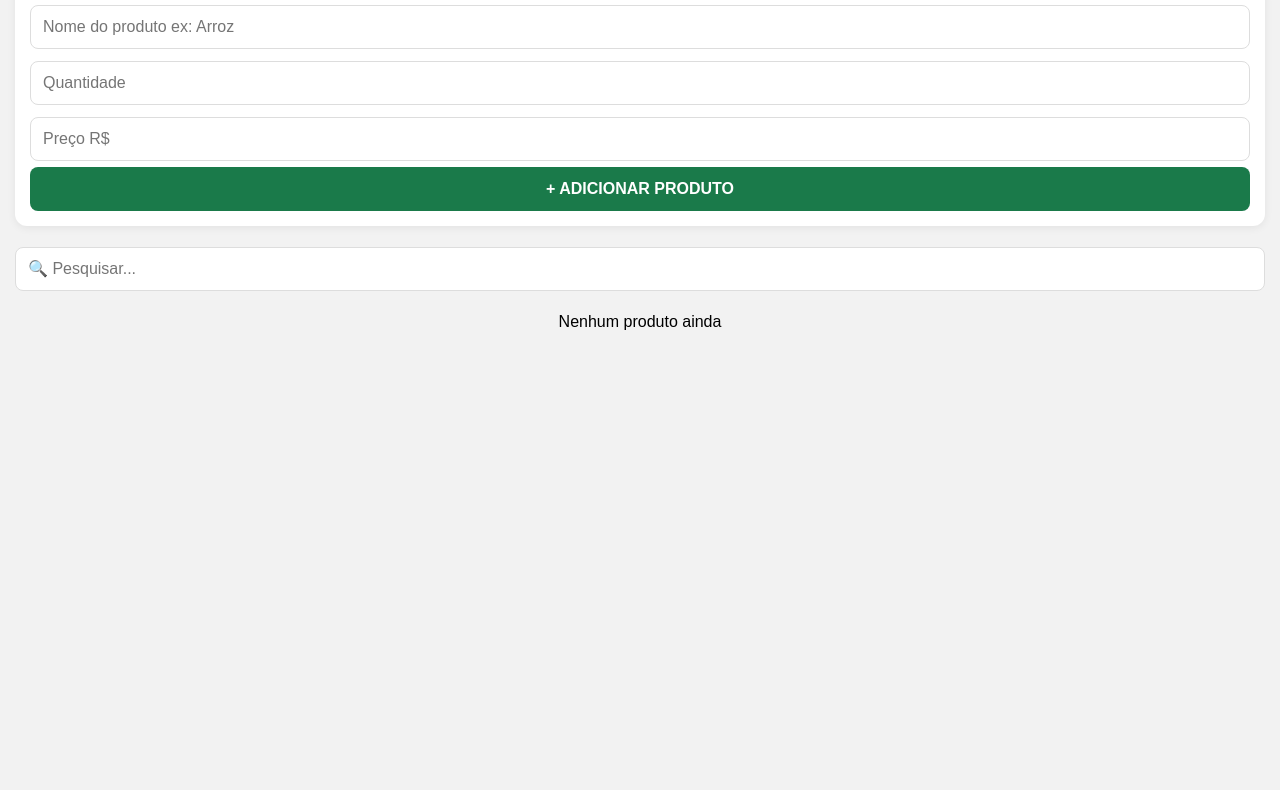
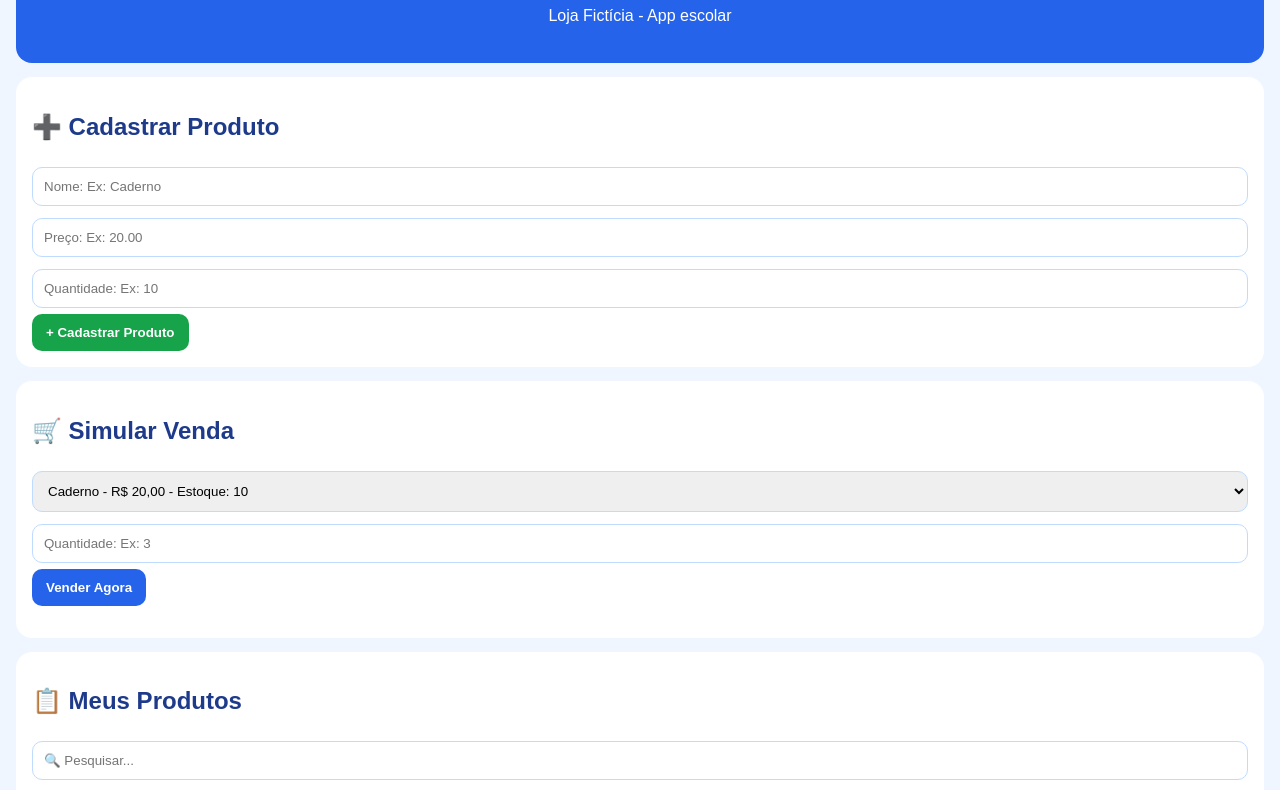
Before and after one commit to yasmiin20004-stack/estoque-facil, a plain HTML site: page index.html in a window 1280 px wide. Shown: the part 112-902 px from the top of the page. Before the commit the page ends 800 px from the top, so only its background shows below. Drawn offline with Linux system fonts and the light colour scheme.

Commit message:
Refactor HTML structure and styles for layout

```diff
--- a/index.html
+++ b/index.html
@@ -4,51 +4,48 @@
 <meta charset="UTF-8">
 <meta name="viewport" content="width=device-width, initial-scale=1.0">
 <title>Estoque Fácil</title>
+<link rel="manifest" href="./manifest.webmanifest">
+<meta name="theme-color" content="#2563EB">
 <style>
-*{box-sizing:border-box}body{margin:0;font-family:Arial;background:#f2f2f2;padding:15px}
-h1{text-align:center;color:#1a7a4a}
-.card{background:#fff;padding:15px;border-radius:12px;margin-bottom:15px;box-shadow:0 2px 8px #0001}
-input,select{width:100%;padding:12px;margin:6px 0;border:1px solid #ddd;border-radius:8px;font-size:16px}
-button{width:100%;padding:13px;background:#1a7a4a;color:#fff;border:0;border-radius:8px;font-size:16px;font-weight:bold}
-.item{background:#fff;padding:12px;border-radius:10px;margin-bottom:10px;display:flex;justify-content:space-between;align-items:center}
-.item b{font-size:17px}
-.baixo{color:red;font-weight:bold}
-.del{background:#ff4444;padding:8px 12px;width:auto}
+*{box-sizing:border-box;font-family:Arial,sans-serif}
+body{margin:0;background:#EFF6FF;padding:16px;color:#1E3A8A}
+header{text-align:center;background:#2563EB;color:white;padding:22px;border-radius:16px}
+.card{background:white;padding:16px;border-radius:16px;margin-top:14px}
+button{background:#16A34A;color:white;border:0;padding:11px 14px;border-radius:10px;font-weight:bold}
+button.azul{background:#2563EB}
+input,select{width:100%;padding:11px;border:1px solid #BFDBFE;border-radius:10px;margin:6px 0}
+.prod{display:flex;justify-content:space-between;background:#F0F9FF;padding:12px;border-radius:10px;margin-top:8px}
+.baixo{background:#FEF2F2;border:1px solid #FECACA}
 </style>
 </head>
 <body>
-<h1>📦 Estoque Fácil</h1>
-<div class="card">
-<input id="nome" placeholder="Nome do produto ex: Arroz">
-<input id="qtd" type="number" placeholder="Quantidade">
-<input id="preco" type="number" placeholder="Preço R$">
-<button onclick="add()">+ ADICIONAR PRODUTO</button>
-</div>
-<input id="busca" placeholder="🔍 Pesquisar..." oninput="mostrar()">
-<div id="lista"></div>
+<header><h1>📦 Estoque Fácil</h1><p>Loja Fictícia - App escolar</p></header>
+<div class="card"><h2>➕ Cadastrar Produto</h2>
+<input id="nome" placeholder="Nome: Ex: Caderno">
+<input id="preco" type="number" step="0.01" placeholder="Preço: Ex: 20.00">
+<input id="qtd" type="number" placeholder="Quantidade: Ex: 10">
+<button onclick="add()">+ Cadastrar Produto</button></div>
+<div class="card"><h2>🛒 Simular Venda</h2>
+<select id="vendaProd"></select>
+<input id="vendaQtd" type="number" placeholder="Quantidade: Ex: 3">
+<button class="azul" onclick="vender()">Vender Agora</button><p id="msgVenda"></p></div>
+<div class="card"><h2>📋 Meus Produtos</h2>
+<input id="busca" placeholder="🔍 Pesquisar..." oninput="render()">
+<div id="lista"></div></div>
+<div class="card"><p>Total em estoque: <b id="totalEstoque">0</b> | Total vendas: <b id="totalVendas">R$ 0,00</b></p></div>
 <script>
-let dados=JSON.parse(localStorage.getItem('estoque')||'[]');
-function add(){
-let n=document.getElementById('nome').value;
-let q=document.getElementById('qtd').value;
-let p=document.getElementById('preco').value;
-if(!n||!q){alert('Preencha nome e quantidade');return}
-dados.push({n,q:Number(q),p:p||0});
-localStorage.setItem('estoque',JSON.stringify(dados));
-document.getElementById('nome').value='';document.getElementById('qtd').value='';document.getElementById('preco').value='';
-mostrar();
-}
-function del(i){dados.splice(i,1);localStorage.setItem('estoque',JSON.stringify(dados));mostrar()}
-function mostrar(){
-let b=(document.getElementById('busca').value||'').toLowerCase();
-let html='';
-dados.forEach((x,i)=>{
-if(!x.n.toLowerCase().includes(b))return;
-html+=`<div class="item"><div><b>${x.n}</b><br>Qtd: <span class="${x.q<=2?'baixo':''}">${x.q}</span> - R$ ${x.p}</div><button class="del" onclick="del(${i})">X</button></div>`;
-});
-document.getElementById('lista').innerHTML=html||'<p style="text-align:center">Nenhum produto ainda</p>';
-}
-mostrar();
+let produtos=JSON.parse(localStorage.getItem('estoque')||'[]');
+let vendas=parseFloat(localStorage.getItem('vendas')||'0');
+if(produtos.length===0){produtos=[{nome:'Caderno',preco:20,qtd:10},{nome:'Caneta Azul',preco:3.50,qtd:25}];salvar();}
+function salvar(){localStorage.setItem('estoque',JSON.stringify(produtos));localStorage.setItem('vendas',String(vendas));}
+function dinheiro(v){return v.toLocaleString('pt-BR',{style:'currency',currency:'BRL'});}
+function render(){let busca=document.getElementById('busca').value.toLowerCase();let l=document.getElementById('lista');l.innerHTML='';let sel=document.getElementById('vendaProd');sel.innerHTML='';let tot=0;produtos.forEach((p,i)=>{tot+=p.qtd;sel.innerHTML+=`<option value="${i}">${p.nome} - ${dinheiro(p.preco)} - Estoque: ${p.qtd}</option>`;if(!p.nome.toLowerCase().includes(busca))return;let baixo=p.qtd<5;l.innerHTML+=`<div class="prod ${baixo?'baixo':''}"><div><b>${p.nome}</b><br>${dinheiro(p.preco)} | Qtd: <b>${p.qtd}</b> ${baixo?'⚠️ ESTOQUE BAIXO':''}</div><div><button class="azul" onclick="editar(${i})">✏️</button> <button onclick="excluir(${i})" style="background:#DC2626">🗑️</button></div></div>`});document.getElementById('totalEstoque').innerText=tot;document.getElementById('totalVendas').innerText=dinheiro(vendas);}
+function add(){let n=document.getElementById('nome').value.trim();let pr=parseFloat(document.getElementById('preco').value);let q=parseInt(document.getElementById('qtd').value);if(!n||isNaN(pr)||isNaN(q)){alert('Preencha tudo!');return;}produtos.push({nome:n,preco:pr,qtd:q});document.getElementById('nome').value='';document.getElementById('preco').value='';document.getElementById('qtd').value='';salvar();render();}
+function excluir(i){if(confirm('Excluir '+produtos[i].nome+'?')){produtos.splice(i,1);salvar();render();}}
+function editar(i){let p=produtos[i];let n=prompt('Novo nome:',p.nome);if(n===null)return;let pr=prompt('Novo preço:',p.preco);if(pr===null)return;let q=prompt('Nova quantidade:',p.qtd);if(q===null)return;produtos[i]={nome:n,preco:parseFloat(pr)||p.preco,qtd:parseInt(q)||0};salvar();render();}
+function vender(){let i=parseInt(document.getElementById('vendaProd').value);let q=parseInt(document.getElementById('vendaQtd').value);if(isNaN(i)||isNaN(q)||q<=0){alert('Escolha produto e quantidade!');return;}let p=produtos[i];if(q>p.qtd){alert('Não pode vender! Você tem só '+p.qtd);return;}p.qtd-=q;let valor=q*p.preco;vendas+=valor;salvar();render();document.getElementById('msgVenda').innerHTML=`✅ Venda feita! ${q}x ${p.nome} = <b>${dinheiro(valor)}</b><br>Estoque agora: <b>${p.qtd}</b>`;document.getElementById('vendaQtd').value='';}
+render();
+if('serviceWorker' in navigator){navigator.serviceWorker.register('./sw.js');}
 </script>
 </body>
 </html>
```
